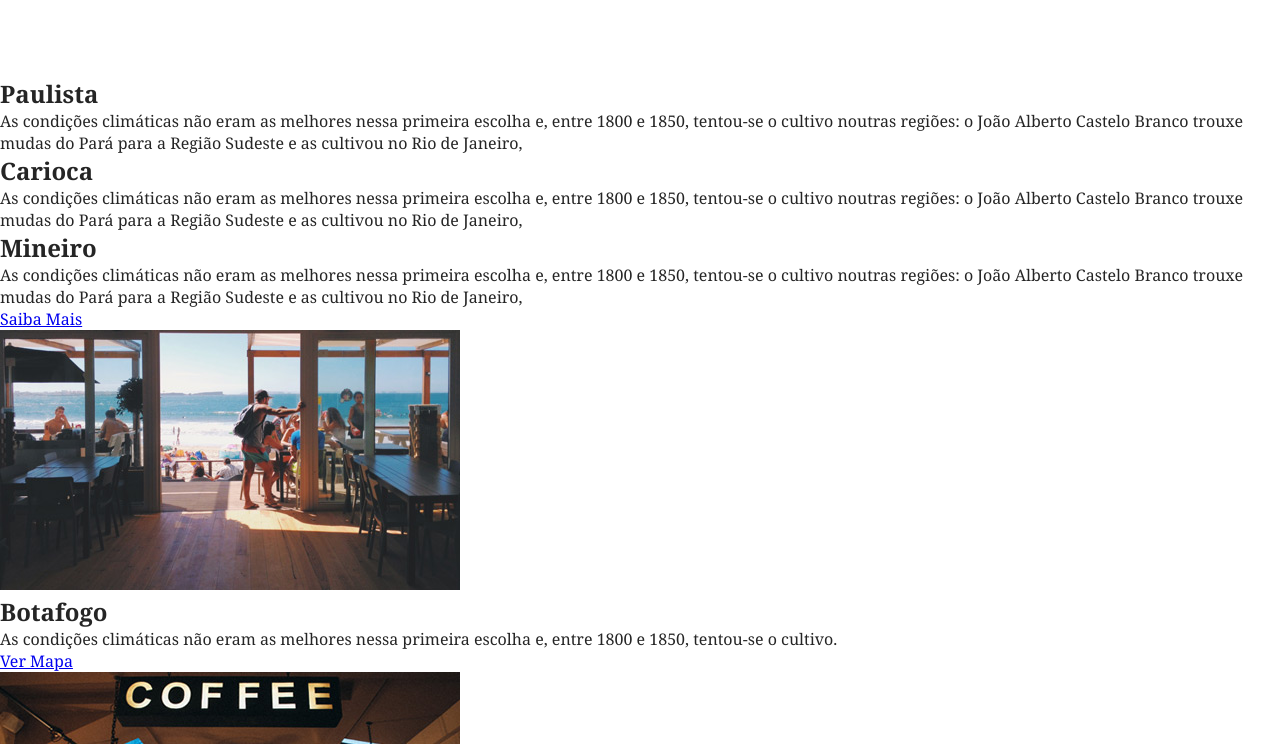
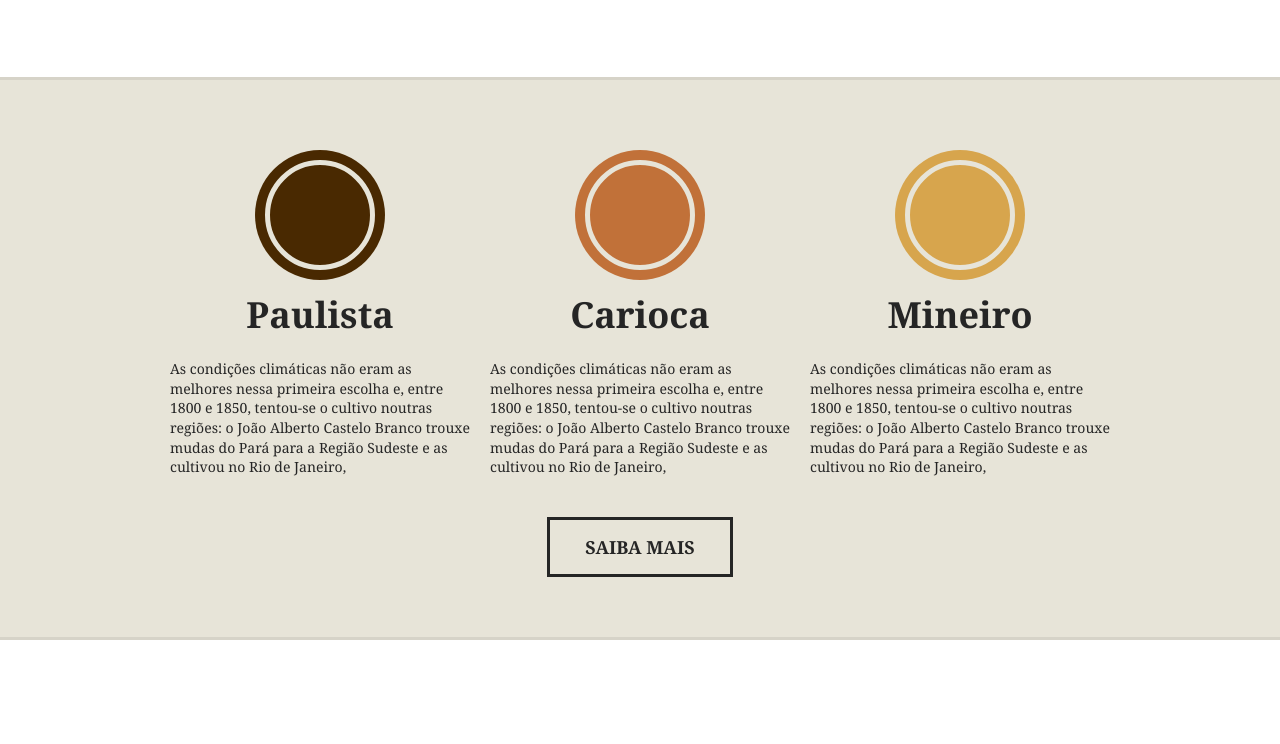
Before and after one commit to marcuspereiradev/Brafe-Puro, a plain HTML site: page brafe-1-puro/index.html in a window 1280 px wide. Shown: the part 1156-1900 px from the top of the page. Drawn offline with Linux system fonts and the light colour scheme.

Commit message:
Adding stylesheet

```diff
--- a/brafe-1-puro/style.css
+++ b/brafe-1-puro/style.css
@@ -116,3 +116,112 @@ a.menu-logo {
     margin: 20px auto;
     max-width: 460px;
 }
+
+/* /////////////////////PRODUTOS////////////////////// */
+.produtos {
+    background: #e7e4d8;
+    padding: 60px 0;
+    border-top: 3px solid #d6d3c8;
+    border-bottom: 3px solid #d6d3c8;
+}
+.produtos-container {
+    max-width: 960px;
+    margin: 0 auto;
+}
+.produtos-container::before, .produtos-container::after {
+    content: '';
+    display: table;
+    clear: both;
+}
+.produtos-item {
+    width: 300px;
+    float: left;
+    margin: 0 10px 20px 10px;
+}
+.produtos-item h2 {
+    text-align: center;
+    font-size: 2.25em;
+    padding-bottom: 20px;
+}
+.produtos-item p {
+    font-size: 0.875em;
+    line-height: 1.4em;
+}
+.produtos-item h2::before {
+    content: '';
+    display: block;
+    width: 100px;
+    height: 100px;
+    background: currentColor;
+    border-radius: 50%;
+    margin: 20px auto;
+    border: 5px solid #e7e4d8;
+    box-shadow: 0 0 0 10px currentColor;
+}
+h2.produtos-paulista::before {
+    color: #492901;
+}
+h2.produtos-carioca::before {
+    color: #c17139;
+}
+h2.produtos-mineiro::before {
+    color: #d7a54d;
+}
+.produtos-btn{
+    border: 3px solid;
+    width: 180px;
+    display: block;
+    color: #252525;
+    font-size: 1.125em;
+    text-align: center;
+    text-decoration: none;
+    text-transform: uppercase;
+    font-weight: bold;
+    padding: 15px 0;
+    margin: 20px auto 0 auto;
+}
+
+/* /////////////////////LOCAIS////////////////////// */
+.locais {
+    max-width: 960px;
+    margin: 0 auto;
+    padding: 60px 0;
+}
+.locais-item img {
+    display: block;
+    width: 460px;
+    float: left;
+    margin: 0 10px;
+}
+.locais-item > div {
+    width: 460px;
+    float: left;
+    margin: 0 10px;
+}
+.locais-item {
+    clear: both;
+    margin: 60px auto;
+}
+.locais-item::before, .locais-item::after {
+    clear: both;
+    content: '';
+    display: table;
+}
+.locais-item h2 {
+    font-size: 2.25em;
+    padding-bottom: 20px;
+}
+.locais-item p {
+    font-size: 1.125em;
+    line-height: 1.4em;
+    max-width: 320px;
+    padding-bottom: 40px;
+}
+.locais-item a {
+    font-size: 1.125em;
+    border: 3px solid;
+    color: #252525;
+    text-transform: uppercase;
+    text-decoration: none;
+    padding: 10px 20px;
+}
```
